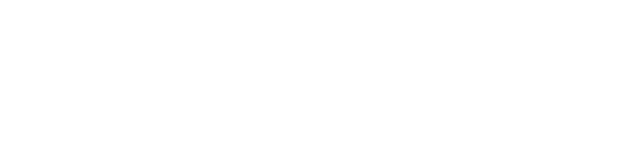
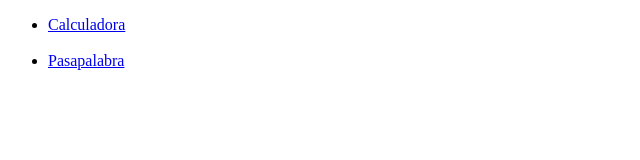
Before and after one commit to pauIbanez/202201-W2CH3-Pau-Ibanez, a website: page public/index.html in a window 1280 px wide. Shown: the whole page, without its empty margins (0-640 px from the left). Drawn offline with Linux system fonts and the light colour scheme.

Commit message:
Added list with links of precurso projects

```diff
--- a/public/index.html
+++ b/public/index.html
@@ -8,7 +8,13 @@
       type="image/x-icon"
     />
     <meta name="viewport" content="width=device-width, initial-scale=1.0" />
-    <title>a</title>
+    <title>Goto precurso project pages</title>
   </head>
-  <body></body>
+  <body>
+    <ul>
+      <li><a href="calculadora/calculator.html"> Calculadora </a></li>
+      <br />
+      <li><a href="pasapalabra/pasapalabra.html"> Pasapalabra </a></li>
+    </ul>
+  </body>
 </html>
```
